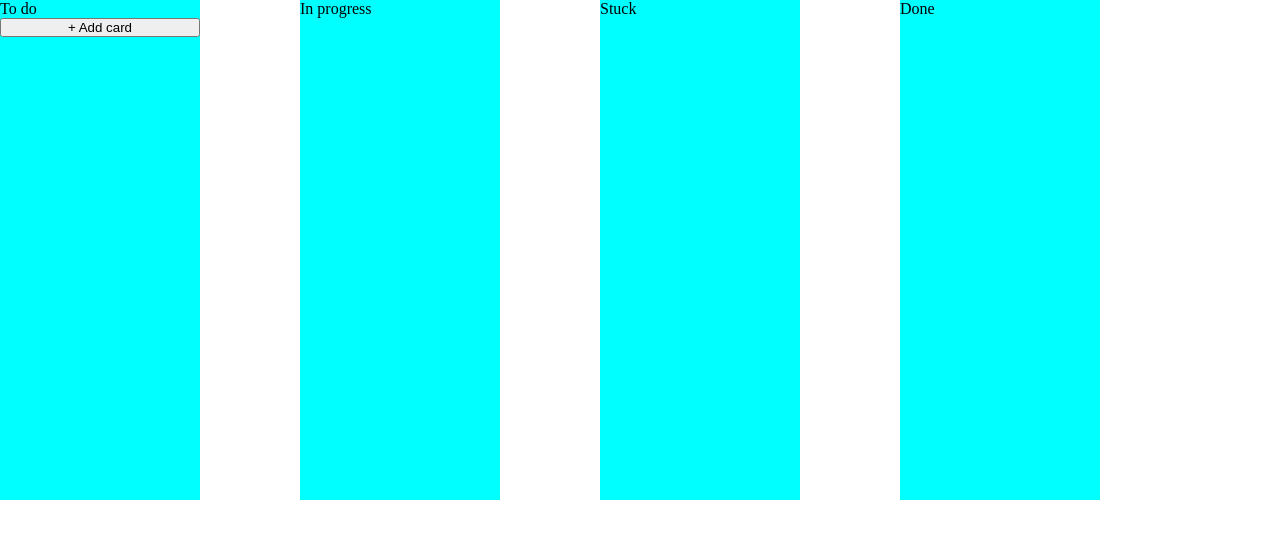
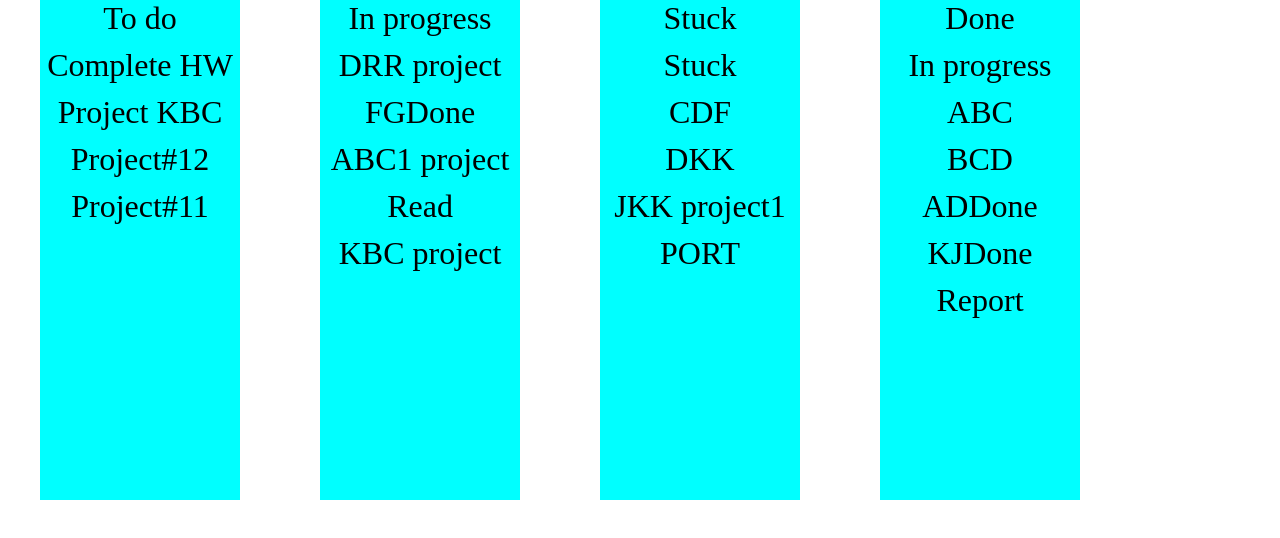
Before and after one commit to EnkhtuyaM/JS, a plain HTML site: page Problems-JS/DOM/toDoList1/index.html in a window 1280 px wide. Drawn offline with Linux system fonts and the light colour scheme.

Commit message:
from Pinecone

```diff
--- a/Problems-JS/DOM/toDoList1/style.css
+++ b/Problems-JS/DOM/toDoList1/style.css
@@ -1,20 +1,24 @@
-*{
+* {
   box-sizing: border-box;
   margin: 0;
   padding: 0;
 }
-#root{
+#root {
   display: flex;
-    gap: 100px;
+  gap: 80px;
 }
-.container{
+.container {
   display: flex;
-    gap: 100px;
+  gap: 80px;
+  font-size: 32px;
+  margin-left: 40px;
 }
-.todoList{
+.todoList {
   display: flex;
   flex-direction: column;
   background-color: aqua;
   width: 200px;
   height: 500px;
+  align-items: center;
+  gap: 10px;
 }
--- a/Problems-JS/DOM/toDoList1/toDoList1.js
+++ b/Problems-JS/DOM/toDoList1/toDoList1.js
@@ -1,105 +1,185 @@
-let todos=[
+let todos = [
   {
-        title: "To do",
+    title: "Complete HW",
     description: "task1",
     status: "todo",
   },
   {
     title: "In progress",
     description: "task2",
-        status: "in progress"
+    status: "in progress",
   },
   {
     title: "Stuck",
     description: "task3",
-        status: "stuck"
+    status: "stuck",
   },
   {
-        title: "Done",
+    title: "ABC",
     description: "task4",
-        status: "done"
+    status: "done",
+  },
+  {
+    title: "BCD",
+    description: "task5",
+    status: "done",
+  },
+  {
+    title: "CDF",
+    description: "task6",
+    status: "stuck",
+  },
+  {
+    title: "DKK",
+    description: "task7",
+    status: "stuck",
+  },
+  {
+    title: "DRR project",
+    description: "task8",
+    status: "in progress",
+  },
+  {
+    title: "ADDone",
+    description: "task9",
+    status: "done",
+  },
+  {
+    title: "FGDone",
+    description: "task10",
+    status: "in progress",
+  },
+  {
+    title: "KJDone",
+    description: "task11",
+    status: "done",
+  },
+  {
+    title: "Project KBC",
+    description: "task12",
+    status: "todo",
+  },
+  {
+    title: "Project#12",
+    description: "task13",
+    status: "todo",
+  },
+  {
+    title: "ABC1 project",
+    description: "task14",
+    status: "in progress",
+  },
+  {
+    title: "JKK project1",
+    description: "task15",
+    status: "stuck",
+  },
+  {
+    title: "PORT",
+    description: "task16",
+    status: "stuck",
+  },
+  {
+    title: "Read",
+    description: "task17",
+    status: "in progress",
+  },
+  {
+    title: "Report",
+    description: "task18",
+    status: "done",
+  },
+  {
+    title: "Project#11",
+    description: "task19",
+    status: "todo",
+  },
+  {
+    title: "KBC project",
+    description: "task20",
+    status: "in progress",
   },
 ];
-const root=document.getElementById("root")
-const container=document.createElement("div")
-container.setAttribute("class","container")
-root.appendChild(container)
+const root = document.getElementById("root");
+const container = document.createElement("div");
+container.setAttribute("class", "container");
+root.appendChild(container);
 
+function drawTodos(a) {
+  container.innerHTML = "";
+  let futureDiv = document.createElement("div");
+  futureDiv.setAttribute("class", "todoList");
+  futureDiv.innerText = "To do";
+  let inProgDiv = document.createElement("div");
+  inProgDiv.setAttribute("class", "todoList");
+  inProgDiv.innerText = "In progress";
+  let stuckDiv = document.createElement("div");
+  stuckDiv.setAttribute("class", "todoList");
+  stuckDiv.innerText = "Stuck";
+  let doneDiv = document.createElement("div");
+  doneDiv.setAttribute("class", "todoList");
+  doneDiv.innerText = "Done";
+  container.appendChild(futureDiv);
+  container.appendChild(inProgDiv);
+  container.appendChild(stuckDiv);
+  container.appendChild(doneDiv);
 
+  let filteredToDo = a.filter((b) => {
+    return b.status == "todo";
+  });
+  filteredToDo.map((task) => {
+    const newToDo = document.createElement("div");
+    futureDiv.appendChild(newToDo);
+    newToDo.innerText = task.title;
+  });
 
-function drawTodos(todosToRender){
-    container.innerHTML="";
-    const futureDiv=document.createElement("div");
-    futureDiv.setAttribute("class","todoList")
-    futureDiv.innerText="To do"
-    const inProgDiv=document.createElement("div")
-    inProgDiv.setAttribute("class","todoList")
-    inProgDiv.innerText="In progress"
-    const stuckDiv=document.createElement("div")
-    stuckDiv.setAttribute("class","todoList")
-    stuckDiv.innerText="Stuck"
-    const doneDiv=document.createElement("div")
-    doneDiv.setAttribute("class","todoList")
-    doneDiv.innerText="Done"
-    container.appendChild(futureDiv)
-    container.appendChild(inProgDiv)
-    container.appendChild(stuckDiv)
-    container.appendChild(doneDiv)
-
-    const addTaskBtn = document.createElement("button");
-    addTaskBtn.setAttribute("class", "addTaskBtn");
-    addTaskBtn.innerText = "+ Add card";
-
-    futureDiv.appendChild(addTaskBtn);
-    // inProgDiv.appendChild(addTaskBtn)
-    // stuckDiv.appendChild(addTaskBtn)
-    // doneDiv.appendChild(addTaskBtn)
-
-    const futureTodo=todosToRender.filter((todo)=>{
-        return todo.status=="todo"
-    })
-    console.log(futureTodo)
-    futureTodo.map((task)=>{
-        console.log(task.title)
-    })
-    const inProgress=todosToRender.filter((todo)=>{
-        return todo.status=="inProgress"
-    })
-    console.log(inProgress)
-    inProgress.map((task)=>{
-        console.log(task.title)
-    })
-    const stuck=todosToRender.filter((todo)=>{
-        return todo.status=="stuck"
-    })
-    console.log(stuck)
-    stuck.map((task)=>{
-        console.log(task.title)
-    })
-    const done=todosToRender.filter((todo)=>{
-        return todo.status=="done"
-    })
-    console.log(done)
-    done.map((task)=>{
-        console.log(task.title)
-    })
+  let filteredInProgress = a.filter((b) => {
+    return b.status == "in progress";
+  });
+  filteredInProgress.map((task) => {
+    const newInProgress = document.createElement("div");
+    inProgDiv.appendChild(newInProgress);
+    newInProgress.innerText = task.title;
+  });
+  let filteredStuck = a.filter((b) => {
+    return b.status == "stuck";
+  });
+  filteredStuck.map((task) => {
+    const newStuck = document.createElement("div");
+    stuckDiv.appendChild(newStuck);
+    newStuck.innerText = task.title;
+  });
+  let filteredDone = a.filter((b) => {
+    return b.status == "done";
+  });
+  filteredDone.map((task) => {
+    const newDone = document.createElement("div");
+    doneDiv.appendChild(newDone);
+    newDone.innerText = task.title;
+  });
 }
-drawTodos(todos)
-function editTodos(){
-    todos[1].status="done"
-    drawTodos(todos)
+drawTodos(todos);
+// const addTaskBtn = document.createElement("button");
+// addTaskBtn.setAttribute("class", "addTaskBtn");
+// addTaskBtn.innerText = "+ Add card";
+// futureDiv.appendChild(addTaskBtn);
+// inProgDiv.appendChild(addTaskBtn);
+// stuckDiv.appendChild(addTaskBtn);
+// doneDiv.appendChild(addTaskBtn);
+function editTodos() {
+  todos[1].status = "done";
+  drawTodos(todos);
 }
 editTodos();
 
-function addTodo(){
-    const newTitle=document.getElementById('titleInpiut').value;
-    const newDesc=document.getElementById('titleDesc').value;
-    const newStatus=document.getElementById('titleStatus').value;
+function addTodo() {
+  const newTitle = document.getElementById("titleInpiut").value;
+  const newDesc = document.getElementById("titleDesc").value;
+  const newStatus = document.getElementById("titleStatus").value;
   todos.push({
     title: newTitle,
     description: newDesc,
-        status: newStatus
-    })
-    drawTodos(todos)
-
+    status: newStatus,
+  });
+  drawTodos(todos);
 }
```
Lines whose indentation alone changed are shown as unchanged.
